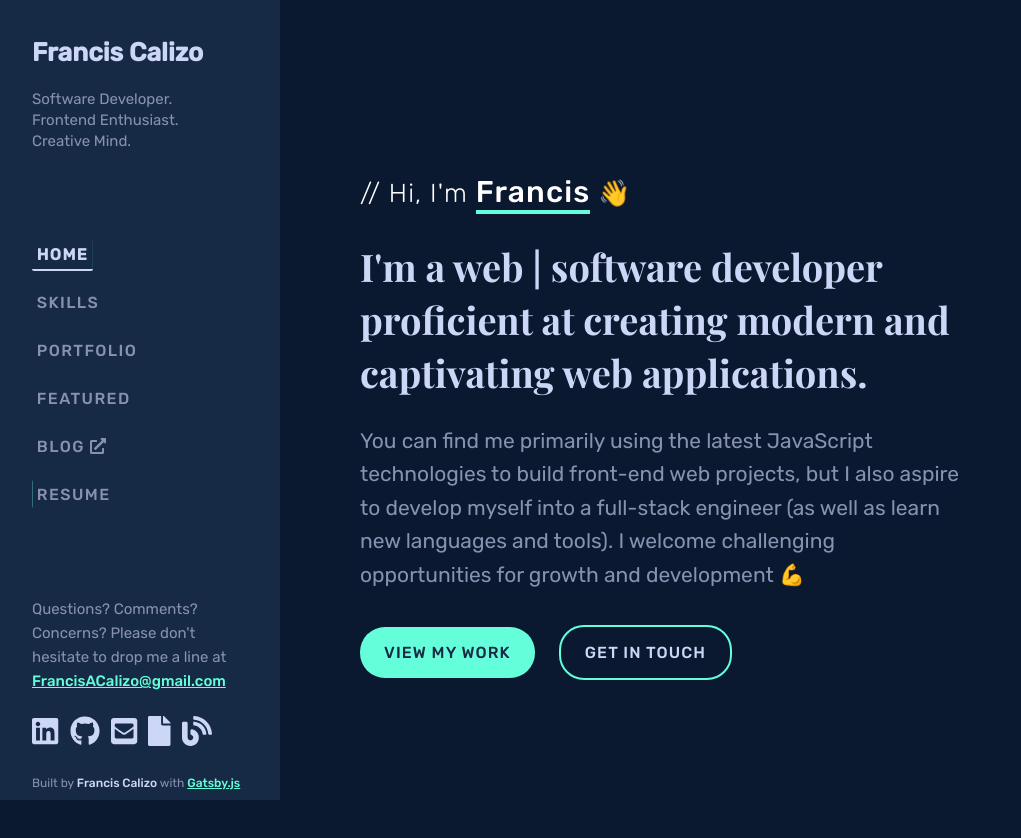
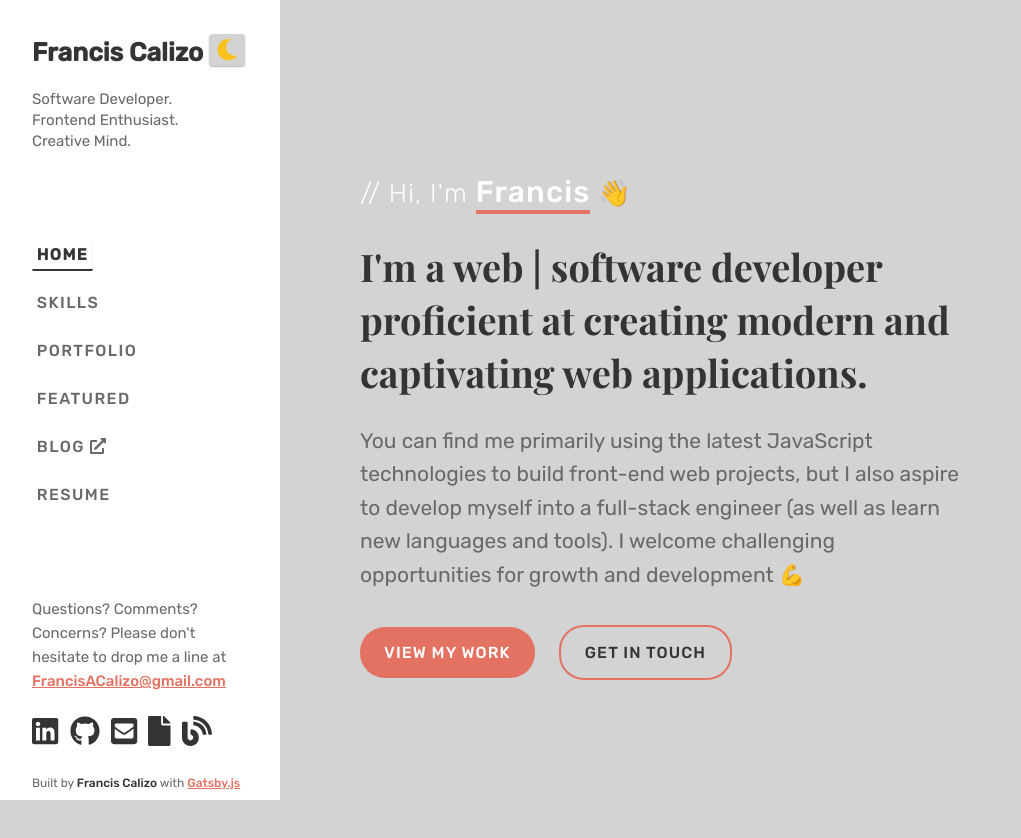
Before and after one commit to FrancisCalizo/portfolio-v2, a Gatsby site: page / in a window 1280 px wide. Shown: the whole page, without its empty margins (0-1021 px from the left). Built offline with nearby package versions, Linux system fonts and the light colour scheme; Gatsby itself is replaced by a stand-in of ours.

Commit message:
Add dark mode button to sidebar

```diff
--- a/src/components/layout/Layout.js
+++ b/src/components/layout/Layout.js
@@ -21,7 +21,7 @@ const MainContent = styled.div`
 
 const Layout = ({ children }) => {
   return (
-    <ThemeProvider theme={colorsDark}>
+    <ThemeProvider theme={colorsLight}>
       <GlobalStyle />
       <Topbar title={config.siteTitle} email={config.email} />
       <Sidebar title={config.siteTitle} email={config.email} />
--- a/src/components/layout/Sidebar.js
+++ b/src/components/layout/Sidebar.js
@@ -3,7 +3,7 @@ import styled from "styled-components"
 import PropTypes from "prop-types"
 import { Link } from "gatsby"
 import { FontAwesomeIcon } from "@fortawesome/react-fontawesome"
-import { faExternalLinkAlt } from "@fortawesome/free-solid-svg-icons"
+import { faExternalLinkAlt, faMoon } from "@fortawesome/free-solid-svg-icons"
 
 import { device } from "../../utils/breakpoints"
 import SocialBar from "../social/SocialBar"
@@ -86,7 +86,7 @@ const SidebarLinks = styled.div`
         ${props => props.theme.bright} 50%,
         transparent 50%
       );
-      background-size: 200% 100%;
+      background-size: 202% 100%;
       background-position: right bottom;
       transition: all 0.3s ease-out;
     }
@@ -114,6 +114,16 @@ const ALink = styled(GLink)`
 
 const Fa = styled(FontAwesomeIcon)`
   color: ${props => props.theme.textLight};
+`
+
+const ToggleTheme = styled(FontAwesomeIcon)`
+  color: #fcc21b;
+  border-radius: 4px;
+  padding: 5px 7.5px;
+  margin: 0 2px;
+  background: ${props => props.theme.bg};
+  box-shadow: 0 1px 1px rgba(0, 0, 0, 0.2), 0 1px 3px 0 rgba(0, 0, 0, 0.11);
+  cursor: pointer;
 `
 
 const Created = styled.p`
@@ -145,7 +155,8 @@ const Sidebar = ({ title, email }) => {
       <div>
         <Link to="/">
           <span>{title}</span>
-        </Link>
+        </Link>{" "}
+        <ToggleTheme icon={faMoon} size="lg" />
         <p>
           Software Developer.
           <br />
```
